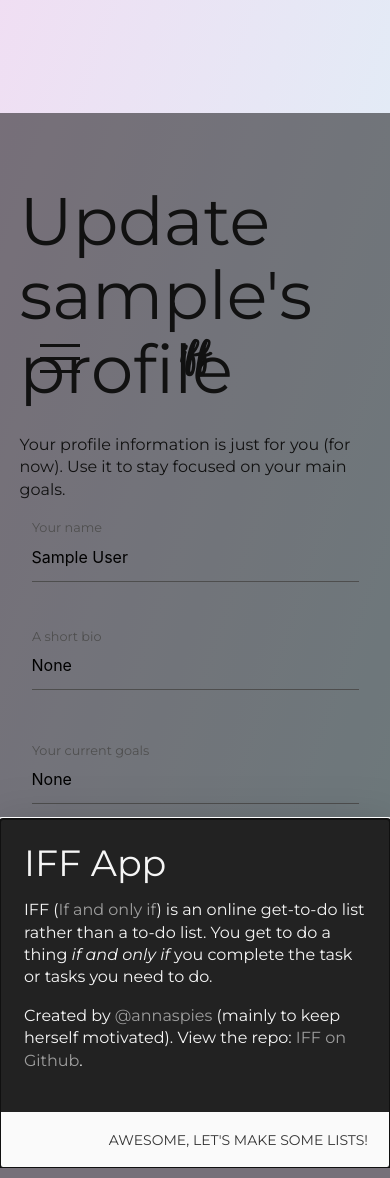
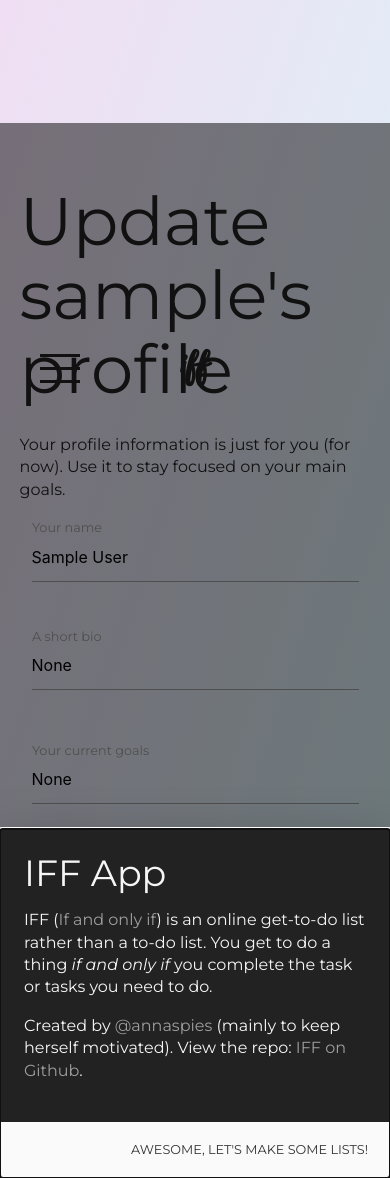
Before and after one commit to bildungsroman/ifandonlyif.io, a Django app: page /lists/~update/ in a window 390 px wide, after a click on "What's this about?". Run offline with Django 3.2, Linux system fonts and the light colour scheme; the visitor is signed in with stand-in values (Sample User, id 1); data comes from the database, SQL or seed files in the repository; parts of the project's set-up code (start-up, migrations or seed data) failed here and were passed over; some libraries are stand-ins or nearby versions.

Commit message:
Working on mobile UX

```diff
--- a/iffapp/iffapp/static/css/project.css
+++ b/iffapp/iffapp/static/css/project.css
@@ -141,7 +141,7 @@ textarea {
   font-size: 5vw;
 }
 
-@media screen and (max-width: 992px) {
+@media screen and (max-width: 992px) {  /* this is for small screens! */
   .main-cont h1 {
     font-size: 2em;
     line-height: 1.4em;
@@ -169,6 +169,16 @@ textarea {
   }
   .page-footer p {
     font-size: .8em;
+  }
+  .close-btn {
+    font-size: .8em;
+  }
+  .list-container h4 {
+    font-size: 1.5em;
+  }
+  .wide-btn {
+    margin-bottom: 10px;
+    width: 100%;
   }
 }
 
@@ -305,7 +315,7 @@ textarea {
   transition: background-color 500ms linear;
 }
 /* FYI 993 is the screen width for the materialize navbar to do its thing */
-@media screen and (min-width: 993px) {
+@media screen and (min-width: 993px) {  /* this is for large screens! */
   #mobile-menu {
     display: none;
   }
--- a/iffapp/iffapp/templates/base.html
+++ b/iffapp/iffapp/templates/base.html
@@ -73,6 +73,9 @@
   <div class="mobile-nav-wrap" role="navigation">
     <ul class="mobile-header-nav">
       {% if request.user.is_authenticated %}
+      <li>
+        <a href="{% url 'users:detail' request.user.username  %}">Add ifflist</a>
+      </li>
       <li>
         <a href="{% url 'users:detail' request.user.username  %}">My ifflists</a>
       </li>
@@ -263,7 +266,7 @@
       <p>Created by <a href="https://twitter.com/annaspies" target="_blank">@annaspies</a> (mainly to keep herself motivated). View the repo: <a href="https://github.com/bildungsroman/iffapp.com" target="_blank">IFF on Github</a>.</p>
     </div>
     <div class="modal-footer">
-      <a href="#!" class="modal-action modal-close waves-effect waves-grey btn-flat">Awesome, let's make some lists!</a>
+      <a href="#!" class="modal-action modal-close waves-effect waves-grey btn-flat close-btn">Awesome, let's make some lists!</a>
     </div>
   </div>
   {% endblock modal %}
--- a/iffapp/iffapp/templates/users/user_form.html
+++ b/iffapp/iffapp/templates/users/user_form.html
@@ -44,7 +44,7 @@
     </div>
     <div class="control-group">
       <div class="controls">
-        <button type="submit" class="btn btn-primary">Update</button>
+        <button type="submit" class="btn btn-primary wide-btn">Update</button>
       </div>
     </div>
   </form>
```
Also changed, not shown: iffapp/iffapp/templates/account/email.html (+7 -7 lines), iffapp/iffapp/ifftasks/migrations/0003_auto_20180405_1709.py (added).
